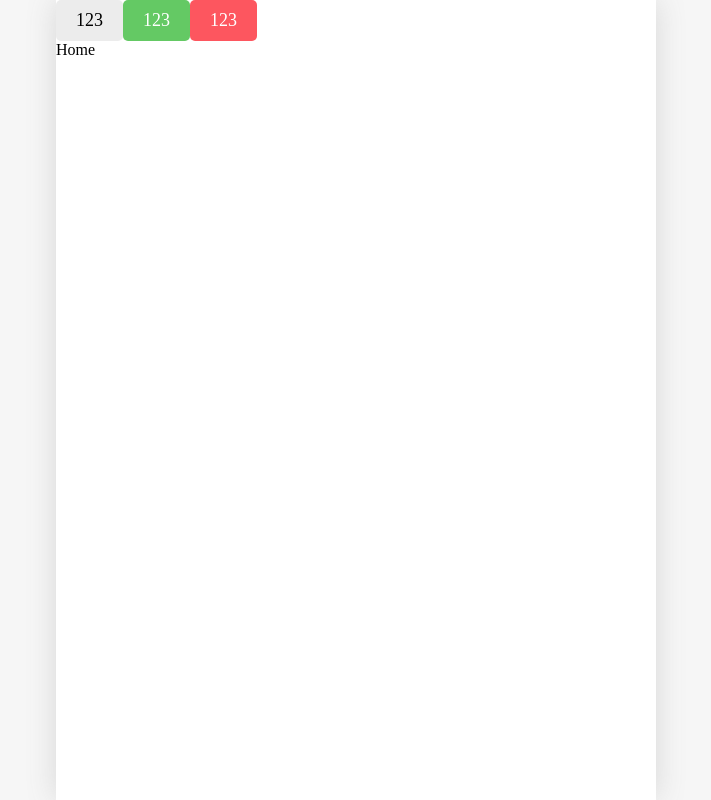
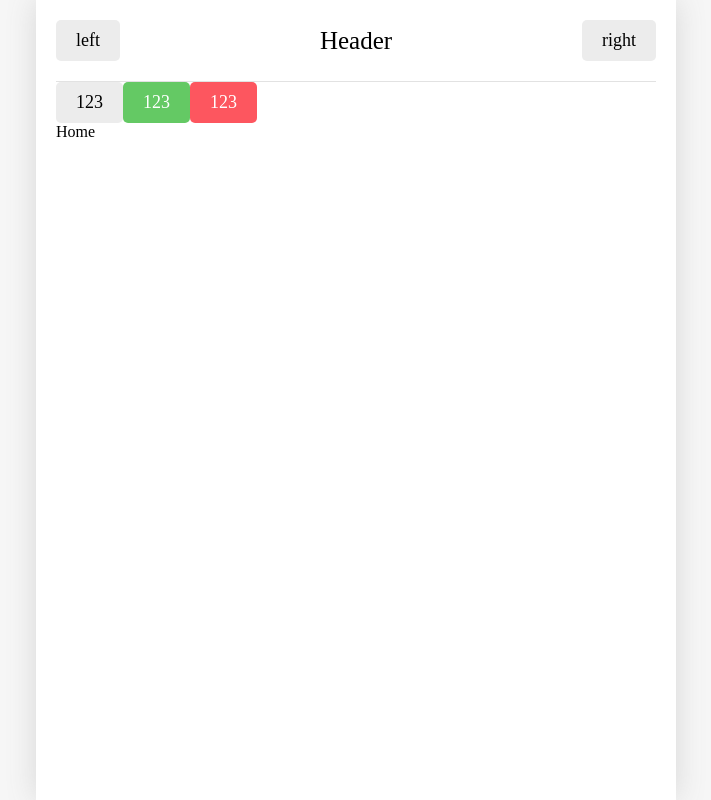
Before and after one commit to compig/react_diary, a React (Vite) app: page / in a window 1280 px wide. Shown: the whole page, without its empty margins (284-995 px from the left). Built offline with nearby package versions, Linux system fonts and the light colour scheme; a web font is replaced by a local one.

Commit message:
feat: header component

```diff
--- a/src/App.jsx
+++ b/src/App.jsx
@@ -5,10 +5,15 @@
 import Diary from "./pages/Diary";
 import Notfound from "./pages/Notfound";
 import Button from "./components/Button"
+import Header from "./components/Header"
 
 function App() {
   return (
     <>
+    <Header title={"Header"}
+      leftChild={<Button text={"left"}/>}
+      rightChild={<Button text={"right"}/>}
+    />
     <Button
     text={"123"}
     type={"DEFAULT"}
--- /dev/null
+++ b/src/components/Header.css
@@ -0,0 +1,26 @@
+.Header {
+    display: flex;
+    align-items: center;
+    padding: 20px 0px;
+    border-bottom: 1px solid rgb(226, 226, 226);
+  }
+
+  .Header > div {
+    display: flex;
+  }
+
+  .Header .header_center {
+    width: 50%;
+    font-size: 25px;
+    justify-content: center;
+  }
+
+  .Header .header_left {
+    width: 25%;
+    justify-content: flex-start;
+  }
+
+  .Header .header_right {
+    width: 25%;
+    justify-content: flex-end;
+  }
--- /dev/null
+++ b/src/components/Header.jsx
@@ -0,0 +1,13 @@
+import "./Header.css";
+
+const Header = ({title, leftChild, rightChild}) => {
+  return (
+    <header className="Header">
+      <div className="header_left">{leftChild}</div>
+      <div className="header_center">{title}</div>
+      <div className="header_right">{rightChild}</div>
+    </header>
+  );
+};
+
+export default Header;
--- a/src/index.css
+++ b/src/index.css
@@ -17,6 +17,7 @@
   min-height: 100vh;
   height: 100%;
   box-shadow: rgba(100, 100, 100, 0.2) 0px 0px 29px 0px;
+  padding: 0px 20px;
 }
 body * {
   font-family: "NanumpenScript";
```
